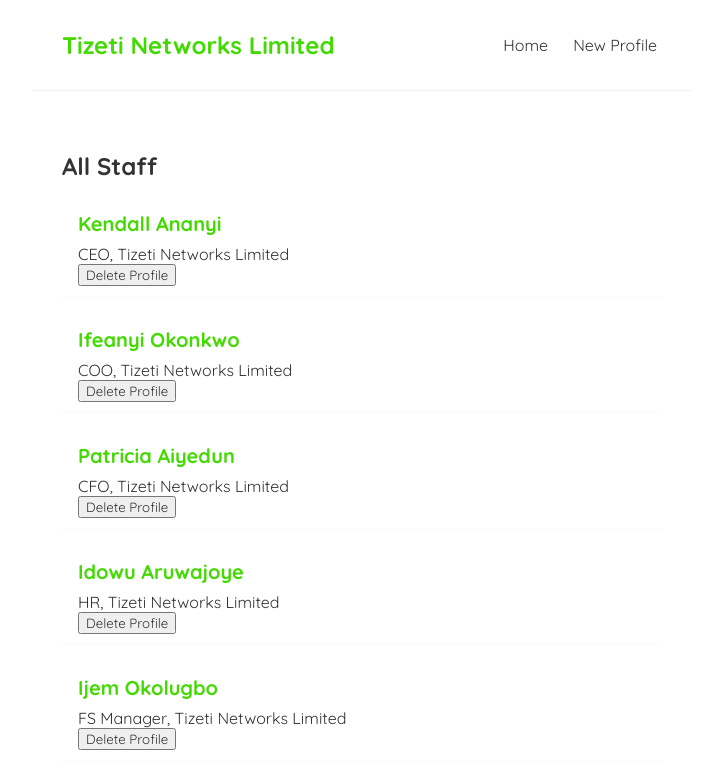
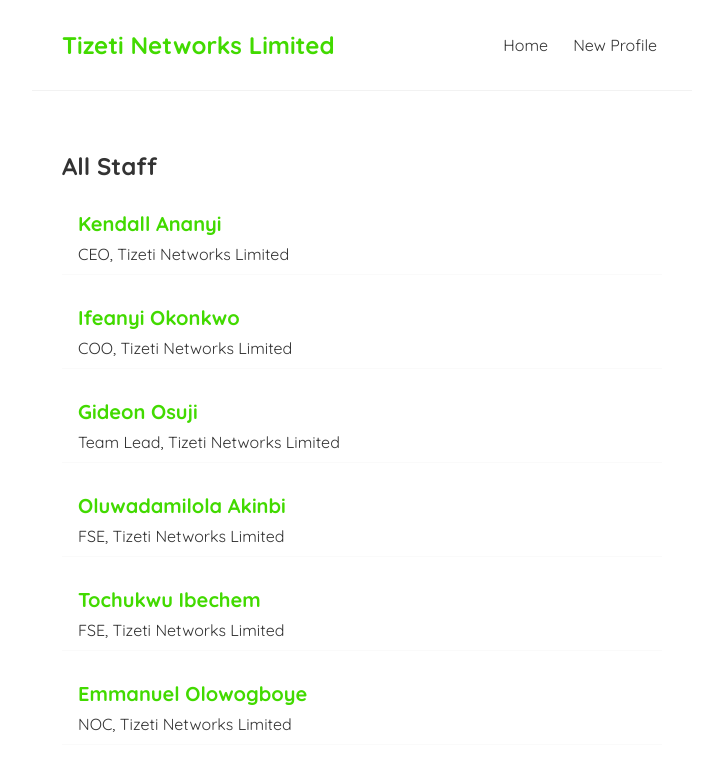
Before and after one commit to dami-akinbi/tizeti-blog, a React (Create React App) app: page / in a window 1280 px wide. Shown: the top 778 px of the page, without its empty margins (278-1001 px from the left). Built offline with nearby package versions, Linux system fonts and the light colour scheme; data requests are answered from the project's data file; the HTML template or start-up script is replaced by a standard one.

Commit message:
some more improvement

```diff
--- /dev/null
+++ b/data/db.json
@@ -0,0 +1,11 @@
+{
+    "profiles": [
+        {"title": "CEO", "name": "Kendall Ananyi", "gender": "male", "email": "kendall@tizeti.com", "id": 1},
+        {"title": "COO", "name": "Ifeanyi Okonkwo", "gender": "male", "email": "ifeanyi.okonkwo@tizeti.com", "id": 2},
+        {"title": "Team Lead", "name": "Gideon Osuji", "gender": "male", "email": "gideon.osuji@tizeti.com", "id": 3},
+        {"title": "FSE", "name": "Oluwadamilola Akinbi", "gender": "male", "email": "oluwadamilola.akinbi@tizeti.com", "id": 4},
+        {"title": "FSE", "name": "Tochukwu Ibechem", "gender": "male", "email": "tochukwu.ibechem@tizeti.com", "id": 5},
+        {"title": "NOC", "name": "Emmanuel Olowogboye", "gender": "male", "email": "emmanuel.olowogboye@tizeti.com", "id": 6},
+        {"title": "NOC", "name": "Roqeebat Ozugha", "gender": "female", "email": "roqeebat.ozugha@tizeti.com", "id": 7}
+    ]
+}
--- a/src/Home.js
+++ b/src/Home.js
@@ -2,29 +2,21 @@
 import ProfileList from './ProfileList';
 
 const Home = () => {
-    const [profiles, setProfiles] = useState([
-        {title: 'CEO', name: 'Kendall Ananyi', gender: 'male', email: 'kendall@tizeti.com', id: 1},
-        {title: 'COO', name: 'Ifeanyi Okonkwo', gender: 'male', email: 'ifeanyi.okonkwo@tizeti.com', id: 2},
-        {title: 'CFO', name: 'Patricia Aiyedun', gender: 'female', email: 'patricia.aiyedun@tizeti.com', id: 3},
-        {title: 'HR', name: 'Idowu Aruwajoye', gender: 'female', email: 'idowu.aruwajoye@tizeti.com', id: 4},
-        {title: 'FS Manager', name: 'Ijem Okolugbo', gender: 'male', email: 'ijem.okolugbo@tizeti.com', id: 5},
-        {title: 'FS Supervisor', name: 'Muhammad Salaudeen', gender: 'male', email: 'muhammad.salaudeen@tizeti.com', id: 6},
-        {title: 'Team Lead', name: 'Gideon Osuji', gender: 'male', email: 'gideon.osuji@tizeti.com', id: 7},
-        {title: 'FSE', name: 'Oluwadamilola Akinbi', gender: 'male', email: 'oluwadamilola.akinbi@tizeti.com', id: 8},
-        {title: 'FSE', name: 'Tochukwu Ibechem', gender: 'male', email: 'tochukwu.ibechem@tizeti.com', id: 9},
-        {title: 'NOC', name: 'Emmanuel Olowogboye', gender: 'male', email: 'emmanuel.olowogboye@tizeti.com', id: 10},
-        {title: 'NOC', name: 'Roqeebat Ozugha', gender: 'female', email: 'roqeebat.ozugha@tizeti.com', id: 11},
-        {title: 'Sales', name: 'John Smith', gender: 'male', email: 'john.smith@tizeti.com', id: 12}
-    ]);
+    const [profiles, setProfiles] = useState(null);
 
-    const handleDelete = (email) => {
-        const newProfiles = profiles.filter(profile => profile.email !== email);
-        setProfiles(newProfiles);
-    }
+    useEffect(() => {
+        fetch('http://localhost:8000/profiles')
+            .then(res => {
+                return res.json();
+            })
+            .then(data => {
+                setProfiles(data);
+            });
+    }, []);
 
     return (
         <div className="home">
-            <ProfileList profiles={profiles} title="All Staff" handleDelete={handleDelete} />
+            { profiles && <ProfileList profiles={profiles} title="All Staff" /> }
             {/* <ProfileList profiles={profiles.filter(profile => profile.title === "FSE")} title="Field Service Personnel" /> */}
         </div>
     );
--- a/src/ProfileList.js
+++ b/src/ProfileList.js
@@ -1,4 +1,4 @@
-const ProfileList = ({ profiles, title, handleDelete }) => {
+const ProfileList = ({ profiles, title }) => {
 
     return (
         <div className="profile-list">
@@ -7,7 +7,6 @@
                 <div className="profile-preview" key={profile.email}>
                     <h2>{ profile.name }</h2>
                     <p>{ profile.title }, Tizeti Networks Limited</p>
-                    <button onClick={() => handleDelete(profile.email)}>Delete Profile</button>
                 </div>
             )) }
         </div>
```
